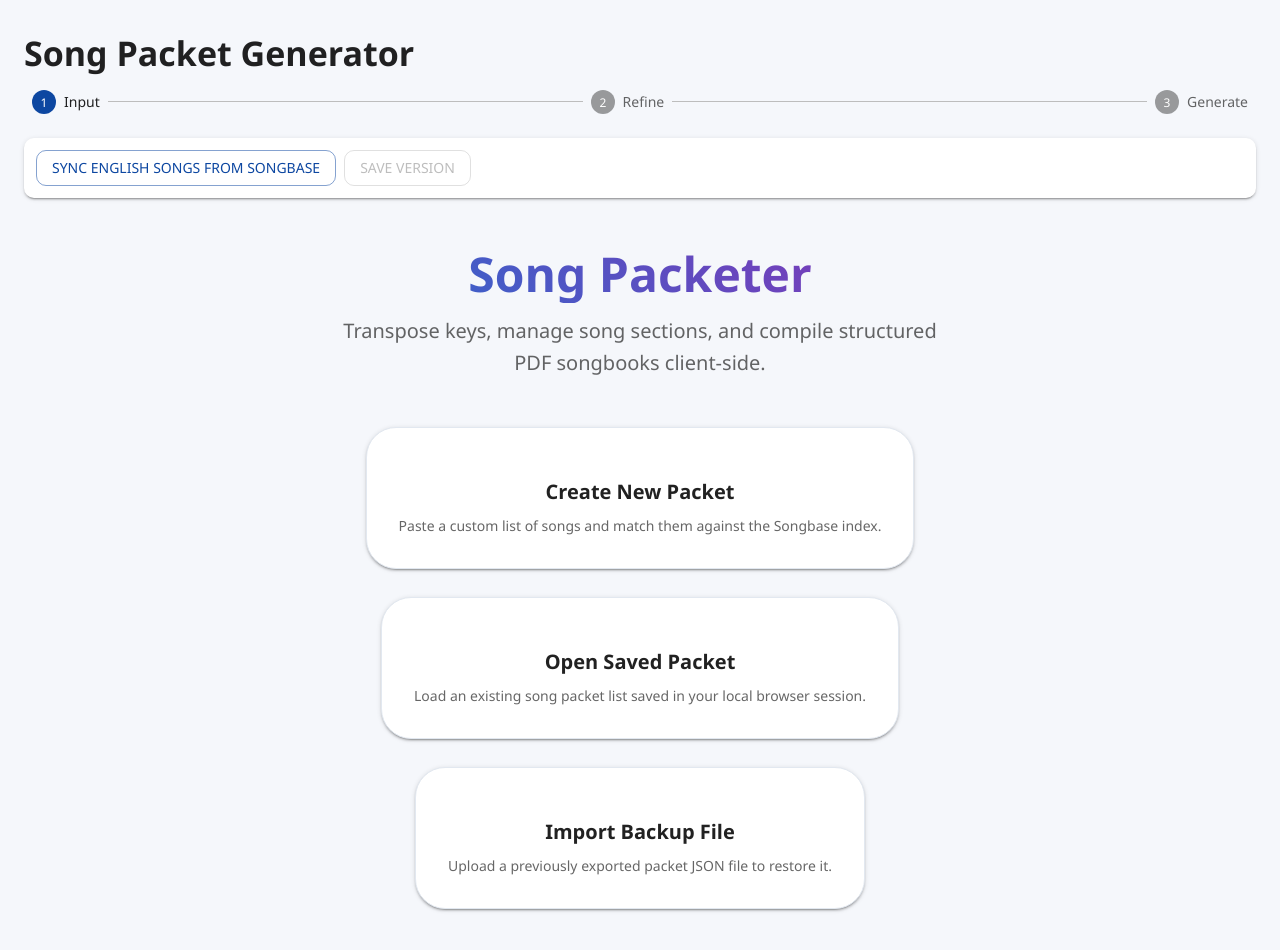
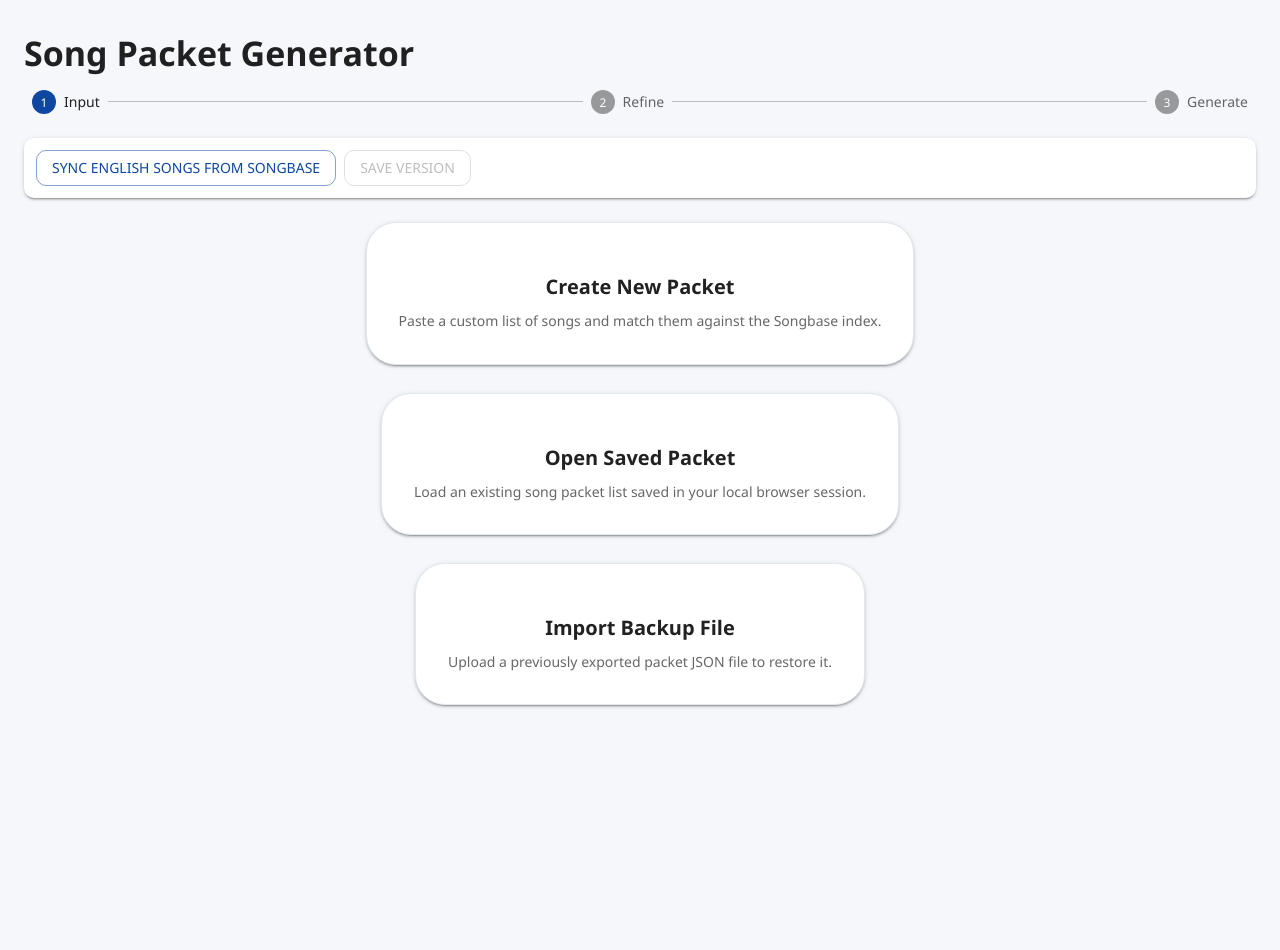
Before and after one commit to Phantasmiic/songpacketer, a React (Vite) app in the folder frontend/: page / in a window 1280 px wide. Shown: the top 950 px of the page. After the commit the page ends 800 px from the top, so only its background shows below. Built offline with nearby package versions, Linux system fonts and the light colour scheme; some icons are missing.

Commit message:
ui: remove redundant secondary header and shrink margins on landing menu

```diff
--- a/frontend/src/components/InputStep.jsx
+++ b/frontend/src/components/InputStep.jsx
@@ -184,16 +184,7 @@ function InputStep({
   }
 
   return (
-    <Box sx={{ maxWidth: 960, mx: 'auto', mt: 4, px: 2 }}>
-      <Box sx={{ textAlign: 'center', mb: 6 }}>
-        <Typography variant="h3" sx={{ fontWeight: 800, mb: 1.5, background: 'linear-gradient(45deg, #1976d2, #9c27b0)', WebkitBackgroundClip: 'text', WebkitTextFillColor: 'transparent' }}>
-          Song Packeter
-        </Typography>
-        <Typography variant="h6" color="text.secondary" sx={{ fontWeight: 400, maxWidth: 600, mx: 'auto' }}>
-          Transpose keys, manage song sections, and compile structured PDF songbooks client-side.
-        </Typography>
-      </Box>
-
+    <Box sx={{ maxWidth: 960, mx: 'auto', mt: 1, px: 2 }}>
       <Grid container spacing={3.5} justifyContent="center">
         <Grid item xs={12} sm={4}>
           <Paper
```
